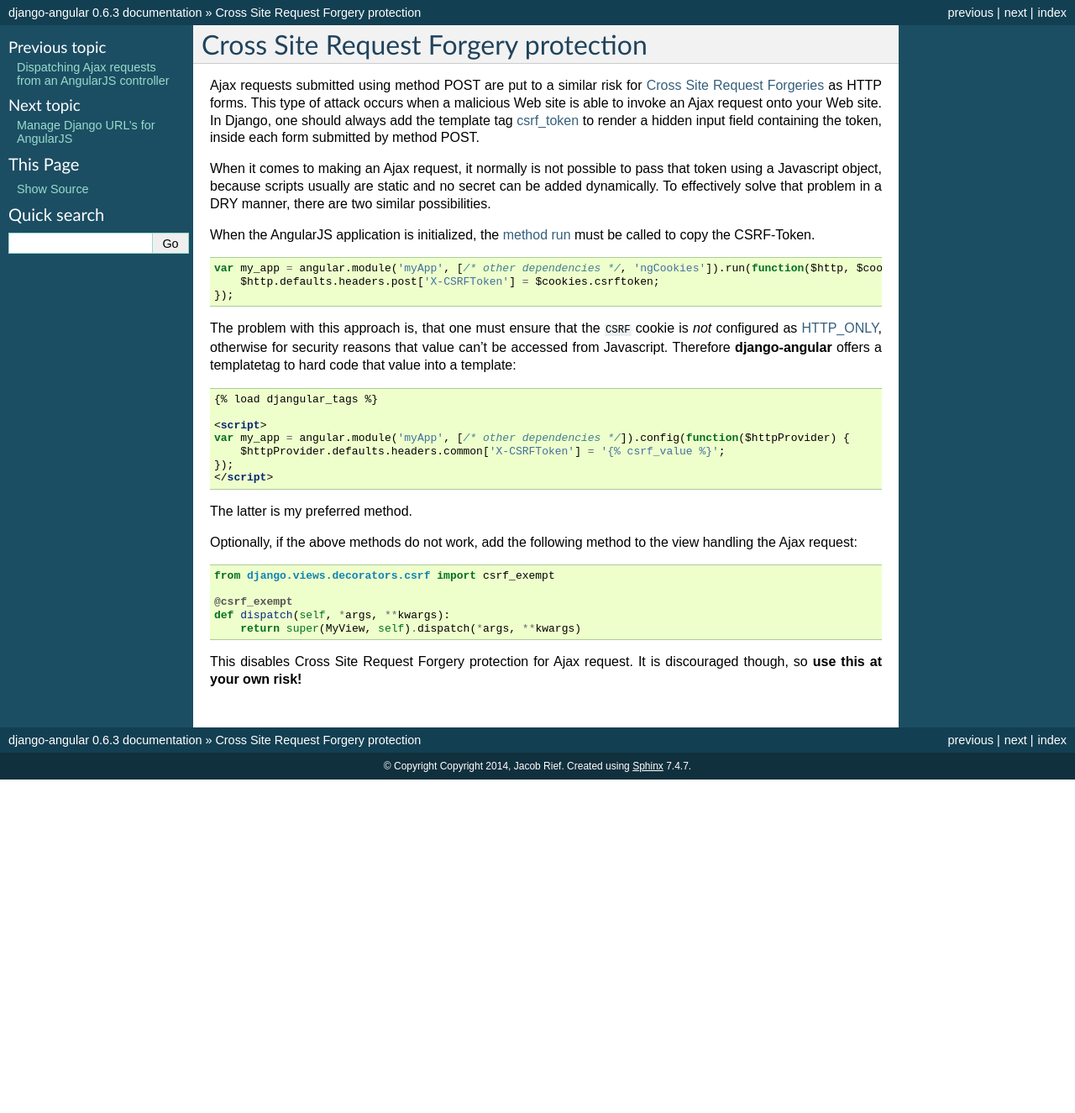
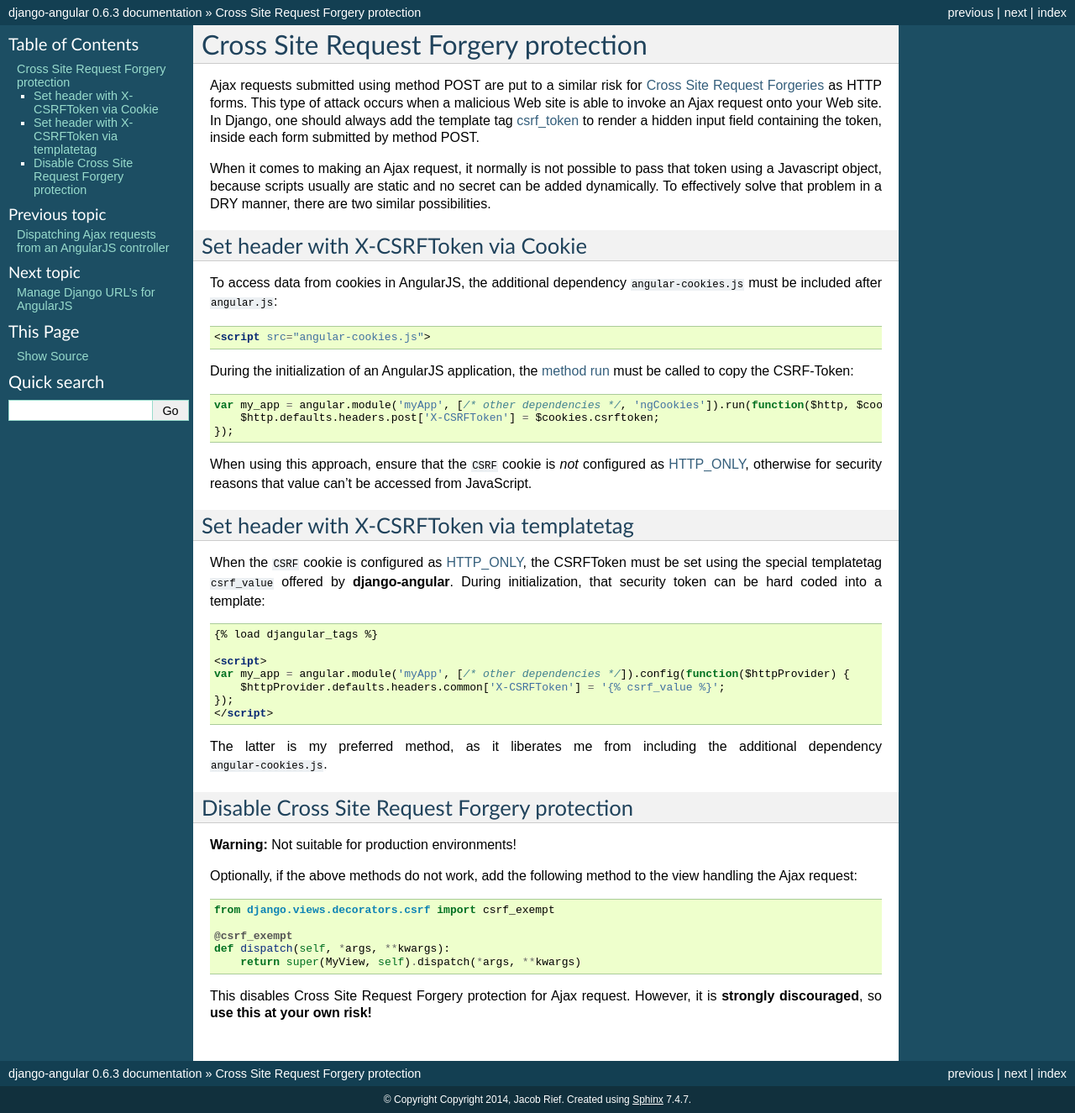
Before and after one commit to kimarakov/django_angular, a Sphinx documentation site: the page built from docs/csrf-protection.rst, in a window 1280 px wide. Shown: the whole page at 84% size. Built offline with Sphinx 7.4.7, drawn with Linux system fonts in a browser that asks for light colours; before the commit the page ends 928 px from its top, so only the background shows below that.

```diff
--- a/docs/basic-crud-operations.rst
+++ b/docs/basic-crud-operations.rst
@@ -143,10 +143,10 @@ Usage example
 
 .. note:: In real world applications you might want to restrict access to certain methods.
           This can be done using decorators, such as ``@login_required``.
-          For additional functionality :ref:`JSONResponseMixin <dispatch-ajax-requests>` and NgCRUDView can be used together.
+          For additional functionality :ref:`JSONResponseMixin <dispatch-ajax-requests>` and
+          ``NgCRUDView`` can be used together.
 
 .. _$resource: http://docs.angularjs.org/api/ngResource.$resource
-.. _JSONResponseMixin: dispatch-ajax-requests
 .. _ngRoute module: http://docs.angularjs.org/api/ngRoute
 .. _$route: http://docs.angularjs.org/api/ngRoute/service/$route
 .. _$routeParams: http://docs.angularjs.org/api/ngRoute/service/$routeParams
--- a/docs/csrf-protection.rst
+++ b/docs/csrf-protection.rst
@@ -3,7 +3,6 @@
 =====================================
 Cross Site Request Forgery protection
 =====================================
-
 Ajax requests submitted using method POST are put to a similar risk for
 `Cross Site Request Forgeries`_ as HTTP forms. This type of attack occurs when a malicious Web site
 is able to invoke an Ajax request onto your Web site. In Django, one should always add the template
@@ -14,8 +13,18 @@ When it comes to making an Ajax request, it normally is not possible to pass tha
 Javascript object, because scripts usually are static and no secret can be added dynamically. To
 effectively solve that problem in a DRY manner, there are two similar possibilities.
 
-When the AngularJS application is initialized, the `method run`_ must be called to copy the
-CSRF-Token.
+
+Set header with X-CSRFToken via Cookie
+--------------------------------------
+To access data from cookies in AngularJS, the additional dependency ``angular-cookies.js`` must be
+included after ``angular.js``:
+
+.. code-block:: html
+
+	<script src="angular-cookies.js">
+
+During the initialization of an AngularJS application, the `method run`_ must be called to copy the
+CSRF-Token:
 
 .. code-block:: javascript
 
@@ -23,9 +32,15 @@ CSRF-Token.
 	    $http.defaults.headers.post['X-CSRFToken'] = $cookies.csrftoken;
 	});
 
-The problem with this approach is, that one must ensure that the ``CSRF`` cookie is *not* configured
-as HTTP_ONLY_, otherwise for security reasons that value can't be accessed from Javascript.
-Therefore **django-angular** offers a templatetag to hard code that value into a template:
+When using this approach, ensure that the ``CSRF`` cookie is *not* configured as HTTP_ONLY_,
+otherwise for security reasons that value can't be accessed from JavaScript.
+
+
+Set header with X-CSRFToken via templatetag
+-------------------------------------------
+When the ``CSRF`` cookie is configured as HTTP_ONLY_, the CSRFToken must be set using the special
+templatetag ``csrf_value`` offered by **django-angular**. During initialization, that security token
+can be hard coded into a template:
 
 .. code-block:: html
 
@@ -37,10 +52,18 @@ Therefore **django-angular** offers a templatetag to hard code that value into a
 	});
 	</script>
 
-The latter is my preferred method.
+The latter is my preferred method, as it liberates me from including the additional dependency
+``angular-cookies.js``.
+
+
+Disable Cross Site Request Forgery protection
+---------------------------------------------
+**Warning:** Not suitable for production environments!
 
 Optionally, if the above methods do not work, add the following method to the view handling the
-Ajax request::
+Ajax request:
+
+.. code-block:: python
 
 	from django.views.decorators.csrf import csrf_exempt
 
@@ -48,8 +71,8 @@ Ajax request::
 	def dispatch(self, *args, **kwargs):
 	    return super(MyView, self).dispatch(*args, **kwargs)
 
-This disables Cross Site Request Forgery protection for Ajax request. It is discouraged though, so
-**use this at your own risk!**
+This disables Cross Site Request Forgery protection for Ajax request. However, it is **strongly
+discouraged**, so **use this at your own risk!**
 
 
 .. _Cross Site Request Forgeries: http://www.squarefree.com/securitytips/web-developers.html#CSRF
--- a/docs/index.rst
+++ b/docs/index.rst
@@ -18,6 +18,7 @@ Contents
 
   installation
   integration
+  demos
   angular-model-form
   angular-form-validation
   basic-crud-operations
```
Also changed, not shown: docs/angular-form-validation.rst (+55 -59 lines), docs/demos.rst (added, +74 -0 lines), 5 other files.
